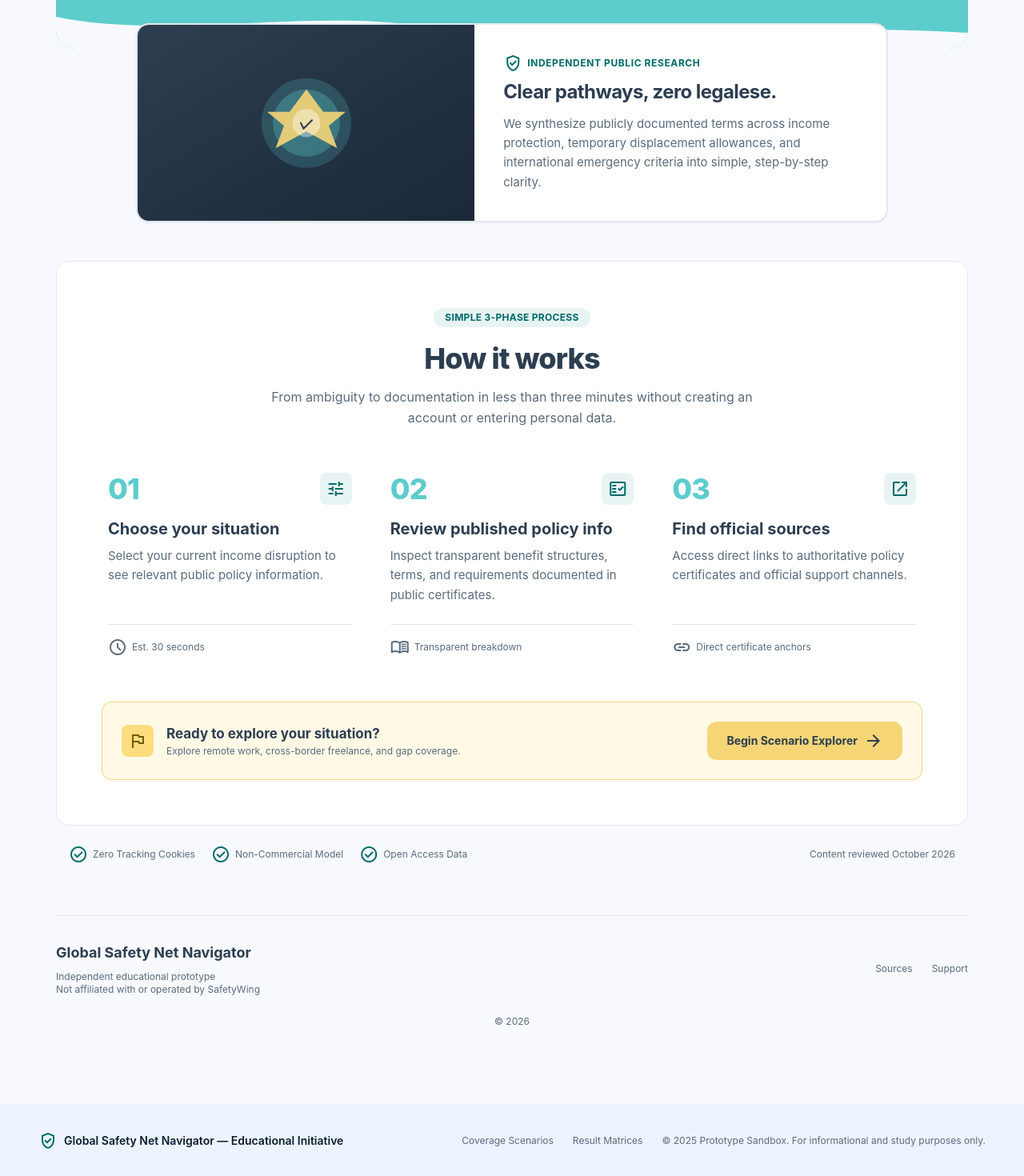
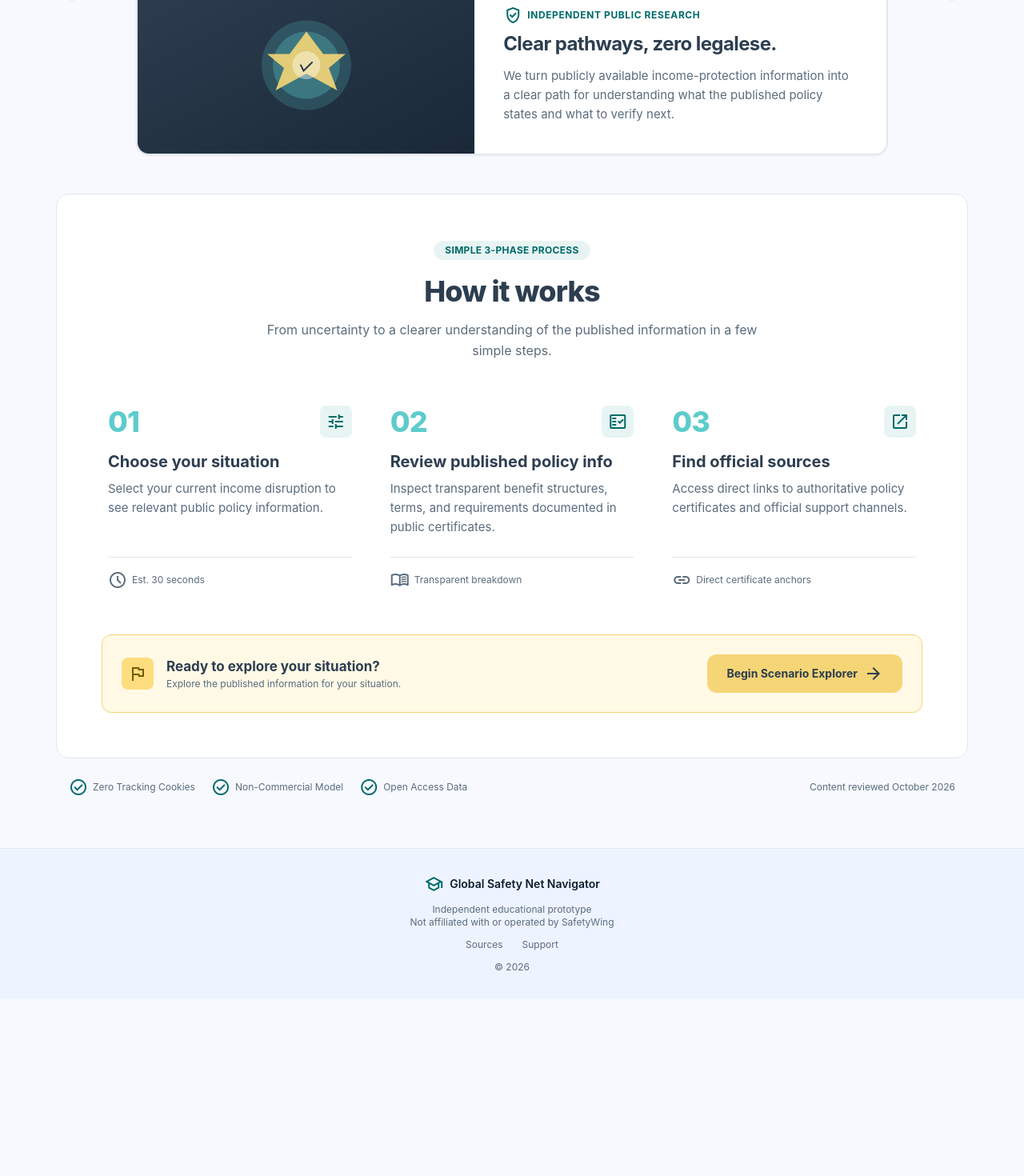
Before and after one commit to musa347/global-safety-net-navigator-nextjs, a Next.js app: page / in a window 1280 px wide. Shown: the part 730-2200 px from the top of the page at 80% size. After the commit the page ends 1979 px from the top, so only its background shows below. Built offline with nearby package versions, Linux system fonts and the light colour scheme.

Commit message:
Final compliance refinements: simplify messaging, remove duplicates, clarify prototype status

```diff
--- a/app/page.tsx
+++ b/app/page.tsx
@@ -15,7 +15,7 @@ export default function HomePage() {
           </span>
           <span className="text-[#5A6C7D] hidden sm:inline">•</span>
           <span className="text-[#5A6C7D] hidden sm:inline">
-            Direct public safety net policy synthesis
+            PUBLIC POLICY EXPLORER
           </span>
         </div>
         <div className="flex items-center gap-1.5 text-xs font-semibold text-[#006a6a]">
@@ -26,14 +26,6 @@ export default function HomePage() {
 
       {/* Hero Section Container */}
       <div className="w-full max-w-[1140px] mx-auto bg-[#5DCCCC] rounded-[24px] pt-14 pb-20 px-6 md:px-12 text-center relative overflow-hidden shadow-xs">
-        {/* Badge Pill */}
-        <div className="inline-flex items-center gap-2 bg-white/90 backdrop-blur-sm px-4 py-1.5 rounded-full text-xs font-bold text-[#004f50] mb-6 shadow-xs">
-          <span className="material-symbols-outlined text-[#004f50] text-[16px]">
-            school
-          </span>
-          <span>Independent Prototype</span>
-        </div>
-
         {/* Hero Title */}
         <h1 className="text-[40px] md:text-[56px] font-extrabold text-[#193339] leading-[1.15] tracking-tight max-w-[800px] mx-auto mb-4">
           Understand what to verify when your income changes.
@@ -105,7 +97,7 @@ export default function HomePage() {
             Clear pathways, zero legalese.
           </h2>
           <p className="text-[15px] text-[#5A6C7D] leading-relaxed m-0">
-            We synthesize publicly documented terms across income protection, temporary displacement allowances, and international emergency criteria into simple, step-by-step clarity.
+            We turn publicly available income-protection information into a clear path for understanding what the published policy states and what to verify next.
           </p>
         </div>
       </div>
@@ -120,7 +112,7 @@ export default function HomePage() {
             How it works
           </h2>
           <p className="text-[16px] text-[#5A6C7D] max-w-[620px] mx-auto leading-relaxed">
-            From ambiguity to documentation in less than three minutes without creating an account or entering personal data.
+            From uncertainty to a clearer understanding of the published information in a few simple steps.
           </p>
         </div>
 
@@ -224,7 +216,7 @@ export default function HomePage() {
                 Ready to explore your situation?
               </div>
               <div className="text-xs text-[#5A6C7D]">
-                Explore remote work, cross-border freelance, and gap coverage.
+                Explore the published information for your situation.
               </div>
             </div>
           </div>
@@ -266,32 +258,6 @@ export default function HomePage() {
           <span>Content reviewed October 2026</span>
         </div>
       </div>
-
-      {/* Footer */}
-      <footer className="w-full max-w-[1140px] mx-auto mt-16 mb-8 pt-8 border-t border-[#E1E8ED]">
-        <div className="flex flex-col md:flex-row justify-between items-center gap-6 text-sm text-[#5A6C7D]">
-          <div className="flex flex-col items-center md:items-start gap-2">
-            <div className="font-bold text-[#2D3E50] text-lg">
-              Global Safety Net Navigator
-            </div>
-            <div className="text-xs text-center md:text-left">
-              Independent educational prototype<br/>
-              Not affiliated with or operated by SafetyWing
-            </div>
-          </div>
-          <div className="flex gap-6 text-xs">
-            <a href="https://safetywing.com/nomad-citizen" target="_blank" rel="noopener noreferrer" className="hover:text-[#006a6a] transition-colors">
-              Sources
-            </a>
-            <a href="https://safetywing.com/contact" target="_blank" rel="noopener noreferrer" className="hover:text-[#006a6a] transition-colors">
-              Support
-            </a>
-          </div>
-        </div>
-        <div className="text-center text-xs text-[#5A6C7D] mt-6">
-          © 2026
-        </div>
-      </footer>
     </div>
   );
 }
--- a/components/Footer.tsx
+++ b/components/Footer.tsx
@@ -1,34 +1,31 @@
 import React from 'react';
-import Link from 'next/link';
 
 export const Footer: React.FC = () => {
   return (
     <footer className="w-full bg-[#eef4ff] mt-16 border-t border-[#E1E8ED]">
-      <div className="min-w-[1024px] max-w-[1440px] mx-auto px-8 md:px-12 py-8 flex flex-col md:flex-row items-center justify-between gap-4">
+      <div className="min-w-[1024px] max-w-[1440px] mx-auto px-8 md:px-12 py-8 flex flex-col items-center gap-3">
         <div className="flex items-center gap-2">
           <span className="material-symbols-outlined text-[#006a6a] text-[20px]">
-            verified_user
+            school
           </span>
           <span className="text-sm font-semibold text-[#0a1d2d]">
-            Global Safety Net Navigator — Educational Initiative
+            Global Safety Net Navigator
           </span>
         </div>
-        <div className="flex items-center gap-6">
-          <Link
-            href="/scenarios"
-            className="text-xs text-[#5A6C7D] hover:text-[#0a1d2d] transition-colors"
-          >
-            Coverage Scenarios
-          </Link>
-          <Link
-            href="/result"
-            className="text-xs text-[#5A6C7D] hover:text-[#0a1d2d] transition-colors"
-          >
-            Result Matrices
-          </Link>
-          <span className="text-xs text-[#5A6C7D]">
-            © 2025 Prototype Sandbox. For informational and study purposes only.
-          </span>
+        <div className="text-xs text-center text-[#5A6C7D]">
+          Independent educational prototype<br />
+          Not affiliated with or operated by SafetyWing
+        </div>
+        <div className="flex items-center gap-6 text-xs text-[#5A6C7D]">
+          <a href="https://safetywing.com/nomad-citizen" target="_blank" rel="noopener noreferrer" className="hover:text-[#006a6a] transition-colors">
+            Sources
+          </a>
+          <a href="https://safetywing.com/contact" target="_blank" rel="noopener noreferrer" className="hover:text-[#006a6a] transition-colors">
+            Support
+          </a>
+        </div>
+        <div className="text-xs text-[#5A6C7D]">
+          © 2026
         </div>
       </div>
     </footer>
```
